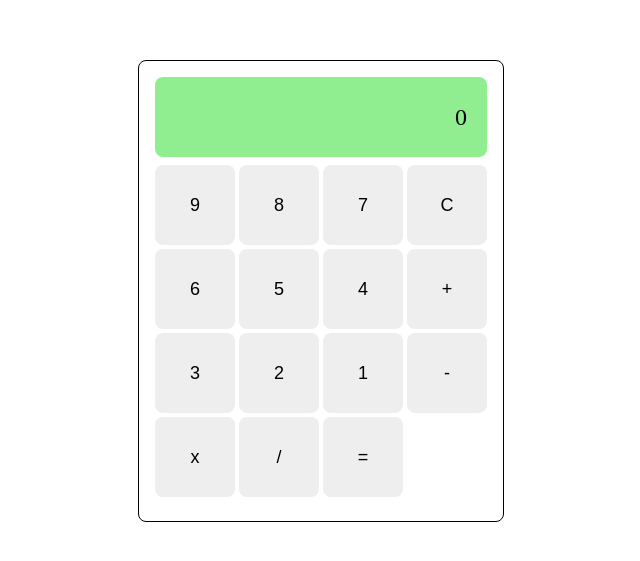
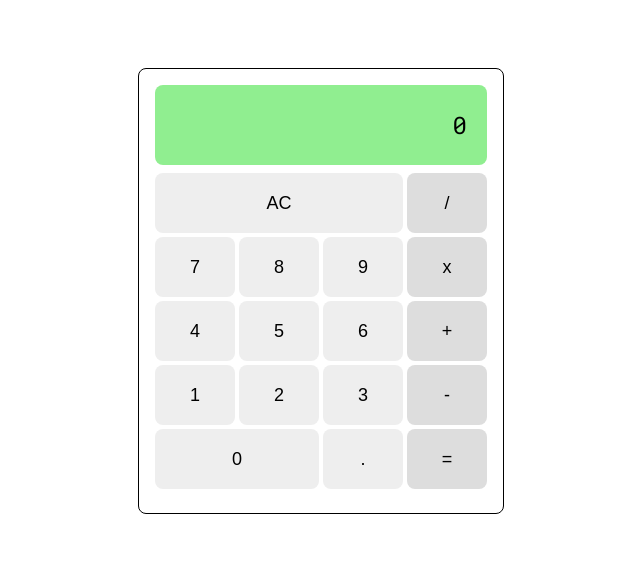
Before and after one commit to samjmerrick/odin-calculator, a plain HTML site: page index.html in a window 1280 px wide. Shown: the part 117-678 px from the top of the page, without its empty margins (319-959 px from the left). Drawn offline with Linux system fonts and the light colour scheme.

Commit message:
Improve layout and font

```diff
--- a/index.html
+++ b/index.html
@@ -5,30 +5,33 @@
     <meta name="viewport" content="width=device-width, initial-scale=1.0">
     <script src ="calc.js" defer></script>
     <link rel="stylesheet" href="style.css" />
+    <link rel="stylesheet" href="https://fonts.googleapis.com/css?family=Roboto+Mono">
     <title>Odin Calculator</title>
 </head>
 <body>
     <div class="calculator">
         <div class="display">0</div>
+
         <div class="buttons">
-            <div class="numbers">
-                <button class="num">9</button>
-                <button class="num">8</button>
-                <button class="num">7</button>
-                <button class="num">6</button>
-                <button class="num">5</button>
-                <button class="num">4</button>
-                <button class="num">3</button>
-                <button class="num">2</button>
-                <button class="num">1</button>
-                <button class="num">0</button>
-            </div>
-            <button class="clear">C</button>
+            <button class="clear triple">AC</button>
+            <button class="operand">/</button>
+            <button class="num">7</button>
+            <button class="num">8</button>
+            <button class="num">9</button>
+            <button class="operand">x</button>
+            <button class="num">4</button>
+            <button class="num">5</button>
+            <button class="num">6</button>
             <button class="operand">+</button>
+            <button class="num">1</button>
+            <button class="num">2</button>
+            <button class="num">3</button>
             <button class="operand">-</button>
-            <button class="operand">x</button>
-            <button class="operand">/</button>
+            <button class="num double">0</button>
+            <button class="num">.</button>
             <button class="equals">=</button>
+
+
         </div>
     </div>
 </body>
--- a/style.css
+++ b/style.css
@@ -26,25 +26,17 @@ body {
     font-size: 24px;
     align-items: center;
     justify-content: end;
+    font-family: "Roboto Mono"
 }
 
 .buttons {
     display: grid;
     grid-template-columns: repeat(4, 80px);
-    grid-template-rows: repeat(4, 80px);
+    grid-template-rows: repeat(5, 60px);
     gap: 4px;
     padding: 8px 0;
 }
 
-.numbers {
-    display:grid;
-    grid-template-columns: repeat(3, 80px);
-    grid-template-rows: repeat(3, 80px);
-    grid-column: 1 / 4;
-    grid-row: 1 / 4;
-    gap: 4px;
-
-}
 
 button {
     font-size: 18px;
@@ -55,6 +47,17 @@ button {
     transition: 0.2s;
     background-color: #eee;
 }
+
+button.double {
+    grid-column: span 2 / span 2;
+}
+button.triple {
+    grid-column: span 3 / span 3;
+}
+
 button.operand.active {
-    background-color: #ccc;
+    background-color: #BBB;
 }
+button.operand, button.equals {
+    background-color: #DDD;
+}
```
